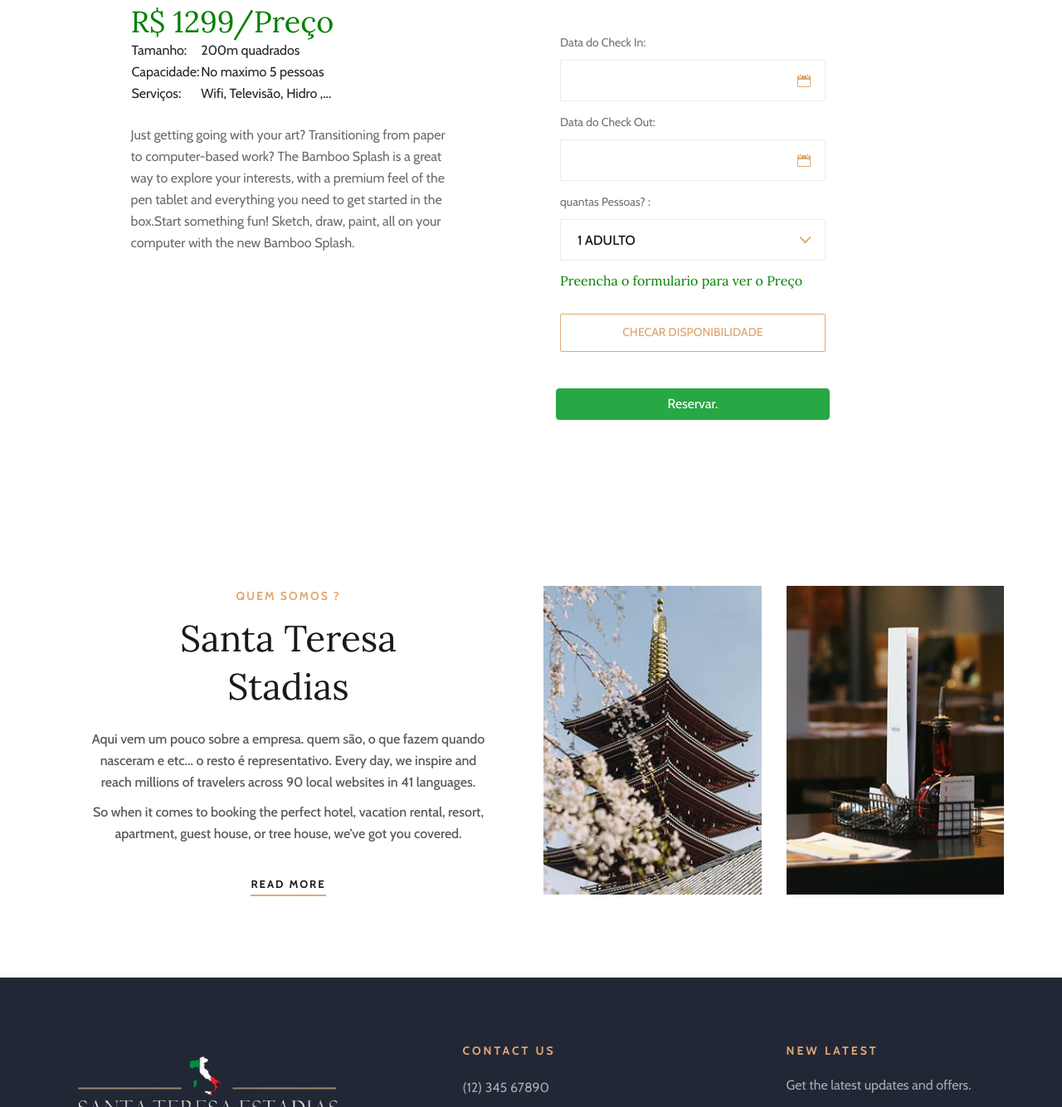
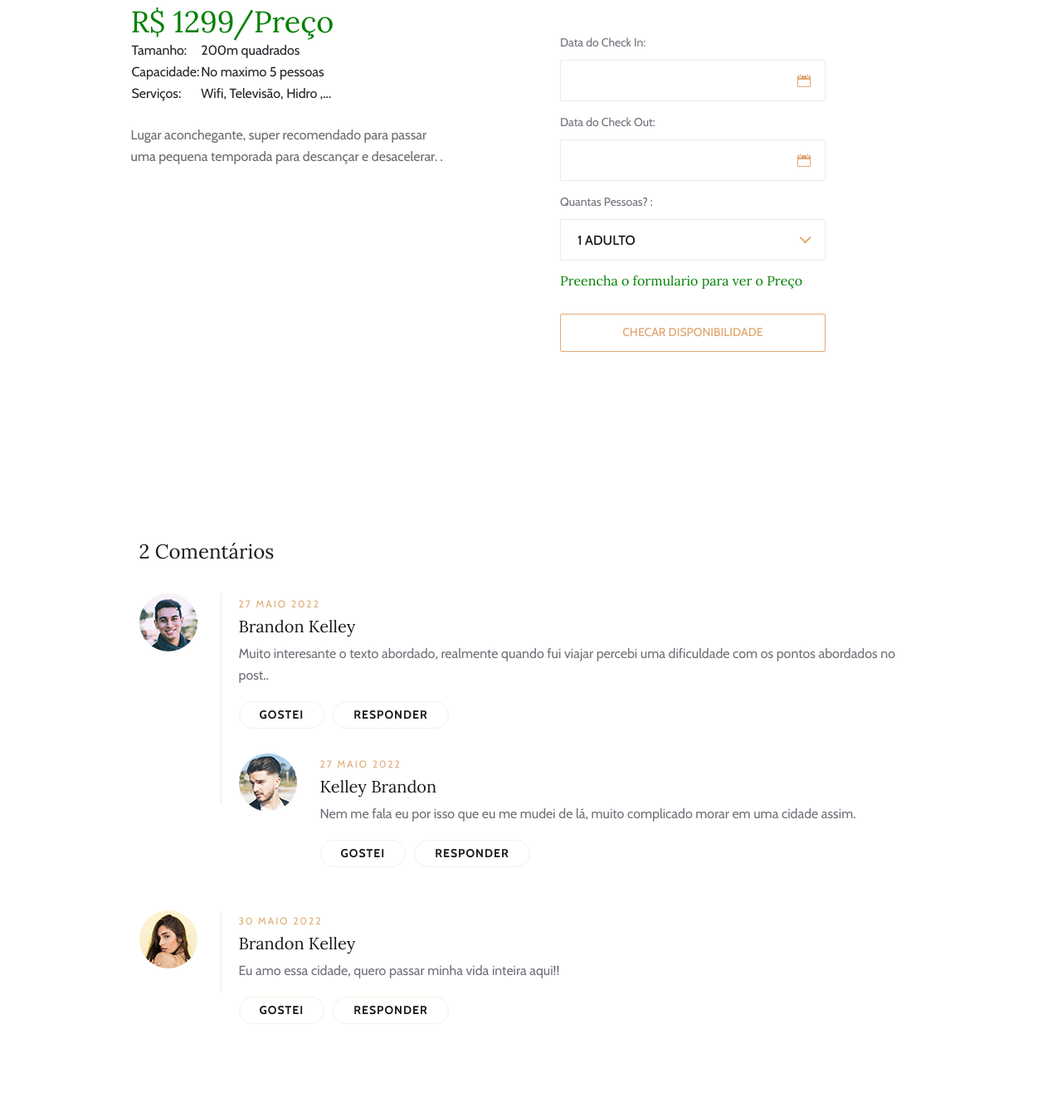
Before and after one commit to VinyChagas/Project-estadias, a PHP site: page /home.html in a window 1280 px wide. Shown: the part 818-2152 px from the top of the page at 83% size. Run offline with PHP 8.4, Linux system fonts and the light colour scheme.

Commit message:
Traducao

```diff
--- a/blog.html
+++ b/blog.html
@@ -101,7 +101,7 @@
                         <div class="nav-menu">
                             <nav class="mainmenu">
                                 <ul>
-                                    <li><a href="./index.html">Inicio</a></li>
+                                    <li class="active"><a href="./index.html">Inicio</a></li>
                                     <li><a href="./rooms.html">Catalogo</a></li>
                                     <li><a href="./about-us.html">Sobre nós</a></li>
                                     <li><a href="./blog.html">Novidades</a></li>
--- a/css/style.css
+++ b/css/style.css
@@ -1950,6 +1950,15 @@ ul, ol {
 .map iframe {
 	width: 100%;
 }
+
+.map_home {
+	height: 470px;
+	-webkit-box-shadow: 0px 14px 35px rgba(0, 0, 0, 0.15);
+	box-shadow: 0px 14px 35px rgba(0, 0, 0, 0.15);
+	margin-top: 50px;
+	margin-left: 55%;
+	margin-bottom: 75px;
+}
 /*-------------------------------- Respinsive Media Styles --------------------------------*/
 
 @media only screen and (min-width: 1554px) and (max-width: 1920px) {
--- a/home.html
+++ b/home.html
@@ -56,11 +56,11 @@
                     </ul>
                 </div>
             </div>
-            <a href="#" class="bk-btn">Booking Now</a>
+            <a href="#" class="bk-btn">Reserve agora</a>
         </div>
         <nav class="mainmenu mobile-menu">
             <ul>
-                <li class="active"><a href="./index.html">Home</a></li>
+                <li class="active"><a href="./index.html">Inicio</a></li>
                 <li><a href="./rooms.html">Catalogo</a></li>
                 <li><a href="./about-us.html">Sobre nós</a></li>
                 <li><a href="./blog.html">Novidades</a></li>
@@ -181,11 +181,7 @@
                         </div>
                         <br>
                         <p>
-                            Just getting going with your art? Transitioning from paper to computer-based
-                            work? The Bamboo Splash is a great way to explore your interests, with a
-                            premium feel of the pen tablet and everything you need to get started in
-                            the box.Start something fun! Sketch, draw, paint, all on your computer with
-                            the new Bamboo Splash.</p> <br>
+                            Lugar aconchegante, super recomendado para passar uma pequena temporada para descançar e desacelerar. .</p> <br>
                         <!-- <button class="btn btn-success" style="width: 100%;">Reservar.</button> -->
 
                     </div>
@@ -208,7 +204,7 @@
                                             <i class="icon_calendar"></i>
                                         </div>
                                         <div class="select-option">
-                                            <label for="guest">quantas Pessoas? :</label>
+                                            <label for="guest">Quantas Pessoas? :</label>
                                             <select id="guest">
                                                 <option value="">1 Adulto</option>
                                                 <option value="">2 adultos</option>
@@ -241,9 +237,9 @@
                                     </tbody>
                                 </table> -->
 
-                            </div>
+                            <!-- </div>
                             <br>
-                            <button class="btn btn-success" style="width: 100%;">Reservar.</button>
+                            <button class="btn btn-success" style="width: 100%;">Reservar.</button> -->
 
                         </div>
                     </div>
@@ -255,7 +251,7 @@
     <!-- Hero Section End -->
 
     <!-- About Us Section Begin -->
-    <section class="aboutus-section spad">
+    <!-- <section class="aboutus-section spad">
         <div class="container">
             <div class="row">
                 <div class="col-lg-6">
@@ -270,7 +266,7 @@
                             languages.</p>
                         <p class="s-para">So when it comes to booking the perfect hotel, vacation rental, resort,
                             apartment, guest house, or tree house, we’ve got you covered.</p>
-                        <a href="#" class="primary-btn about-btn">Read More</a>
+                        <a href="#" class="primary-btn about-btn">Ver mais</a>
                     </div>
                 </div>
                 <div class="col-lg-6">
@@ -287,7 +283,68 @@
                 </div>
             </div>
         </div>
+    </section> -->
+    <section class="blog-details-section">
+        <div class="container">
+            <div class="row">
+                <div class="col-lg-10 offset-lg-1">
+                    <div class="blog-details-text">
+                        <div class="bd-title">
+                        </div>
+                    <div class="comment-option">
+                            <h4>2 Comentários</h4>
+                            <div class="single-comment-item first-comment">
+                                <div class="sc-author">
+                                    <img src="img/blog/blog-details/avatar/avatar-1.jpg" alt="">
+                                </div>
+                                <div class="sc-text">
+                                    <span>27 Maio 2022</span>
+                                    <h5>Brandon Kelley</h5>
+                                    <p>Muito interesante o texto abordado, realmente quando fui viajar percebi uma dificuldade com os pontos abordados no post..</p>
+                                    <a href="#" class="comment-btn">Gostei</a>
+                                    <a href="#" class="comment-btn">Responder</a>
+                                </div>
+                            </div>
+                            <div class="single-comment-item reply-comment">
+                                <div class="sc-author">
+                                    <img src="img/blog/blog-details/avatar/avatar-2.jpg" alt="">
+                                </div>
+                                <div class="sc-text">
+                                    <span>27 Maio 2022</span>
+                                    <h5>Kelley Brandon</h5>
+                                    <p>Nem me fala eu por isso que eu me mudei de lá, muito complicado morar em uma cidade assim.</p>
+                                        <a href="#" class="comment-btn">Gostei</a>
+                                        <a href="#" class="comment-btn">Responder</a>
+                                </div>
+                            </div>
+                            <div class="single-comment-item second-comment ">
+                                <div class="sc-author">
+                                    <img src="img/blog/blog-details/avatar/avatar-3.jpg" alt="">
+                                </div>
+                                <div class="sc-text">
+                                    <span>30 Maio 2022</span>
+                                    <h5>Brandon Kelley</h5>
+                                    <p>Eu amo essa cidade, quero passar minha vida inteira aqui!!</p>
+                                        <a href="#" class="comment-btn">Gostei</a>
+                                        <a href="#" class="comment-btn">Responder</a>
+                                </div>
+                            </div>
+                        </div>
+
+                    </div>
+                </div>
+            </div>
+        </div>
     </section>
+    <!-- Blog Details Section End -->
+
+
+
+
+    <div class="map_home">
+        <iframe src="https://www.google.com/maps/embed?pb=!1m18!1m12!1m3!1d241442.90790205123!2d-40.87110033368939!3d-18.99567239252715!2m3!1f0!2f0!3f0!3m2!1i1024!2i768!4f13.1!3m3!1m2!1s0xb68ebc31fcec3b%3A0xb6afde8bce6236ed!2s%C3%81guia%20Branca%20-%20ES!5e0!3m2!1spt-BR!2sbr!4v1672690735449!5m2!1spt-BR!2sbr" width="600" height="450" style="border:0;" allowfullscreen="" loading="lazy" referrerpolicy="no-referrer-when-downgrade"></iframe>
+
+    </div>
     <!-- About Us Section End -->
 
     <!-- Blog Section End -->
@@ -304,7 +361,7 @@
                                     <img src="img/footer-logo.png" alt="">
                                 </a>
                             </div>
-                            <p>We inspire and reach millions of travelers<br /> across 90 local websites</p>
+                            <p>Inspiramos e alcançamos milhões de viajantes<br /> em 90 sites locais</p>
                             <div class="fa-social">
                                 <a href="#"><i class="fa fa-facebook"></i></a>
                                 <a href="#"><i class="fa fa-twitter"></i></a>
@@ -316,7 +373,7 @@
                     </div>
                     <div class="col-lg-3 offset-lg-1">
                         <div class="ft-contact">
-                            <h6>Contact Us</h6>
+                            <h6>Entre em contato</h6>
                             <ul>
                                 <li>(12) 345 67890</li>
                                 <li>marcosmachadodev@gmail.com</li>
@@ -326,8 +383,8 @@
                     </div>
                     <div class="col-lg-3 offset-lg-1">
                         <div class="ft-newslatter">
-                            <h6>New latest</h6>
-                            <p>Get the latest updates and offers.</p>
+                            <h6>Novo mais recente</h6>
+                            <p>Receba as atualizações e ofertas mais recentes.</p>
                             <form action="#" class="fn-form">
                                 <input type="text" placeholder="Email">
                                 <button type="submit"><i class="fa fa-send"></i></button>
```
Also changed, not shown: Modelo tela de comentário do dono.jpg (added).
